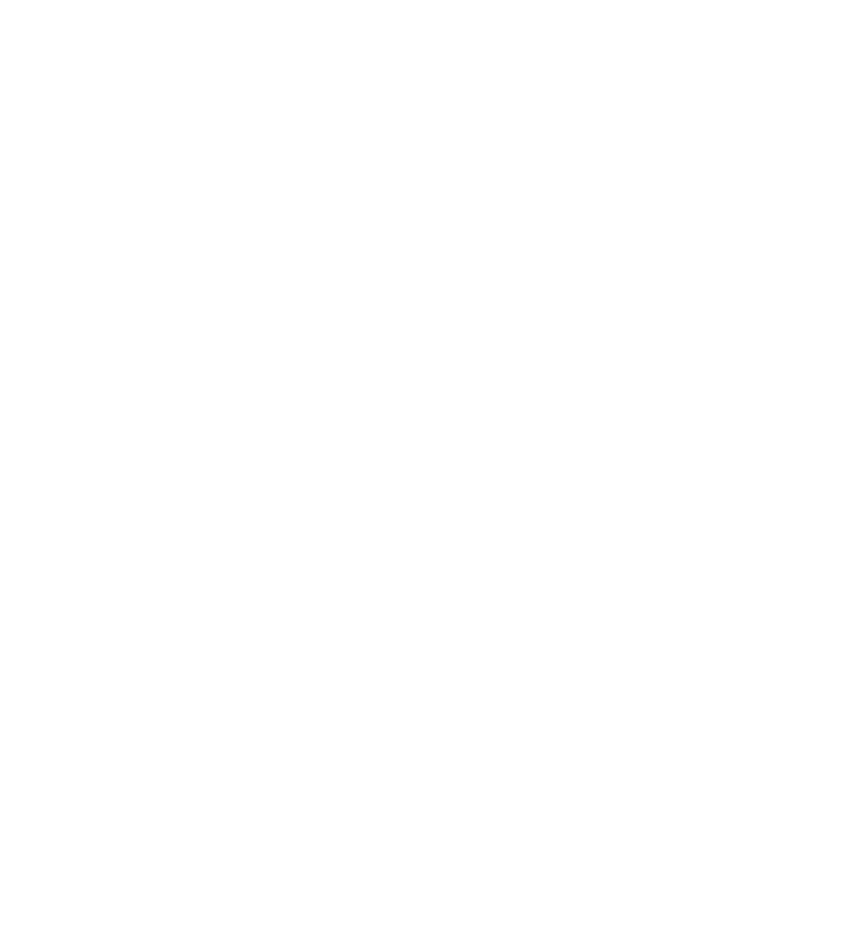
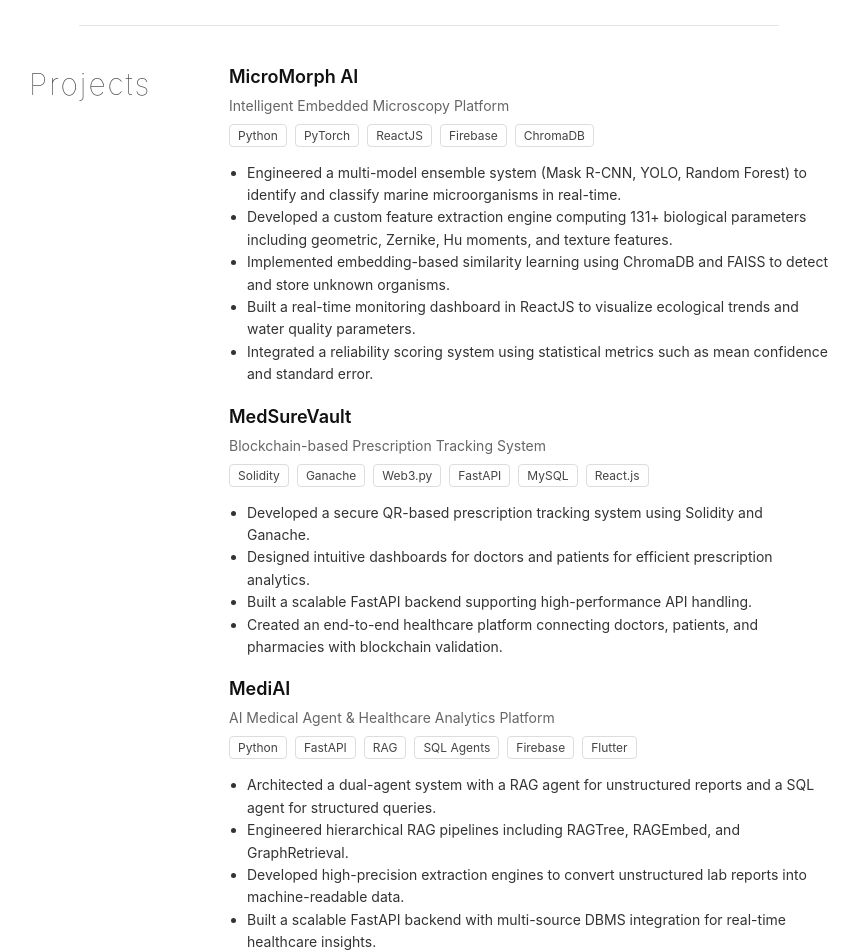
Before and after one commit to the-madhankumar/the-madhankumar.github.io, a React (Create React App) app: page / in a window 1280 px wide. Shown: the part 780-1732 px from the top of the page, without its empty margins (211-1069 px from the left). Before the commit the page ends 800 px from the top, so only its background shows below. Built offline with nearby package versions, Linux system fonts and the light colour scheme.

Commit message:
feat: add projects section with project cards and tech stack display

```diff
--- /dev/null
+++ b/src/components/Data/Projects.js
@@ -0,0 +1,52 @@
+const projects = {
+  title: "Projects",
+  projects: [
+    {
+      title: "MicroMorph AI",
+      subtitle: "Intelligent Embedded Microscopy Platform",
+      techStack: ["Python", "PyTorch", "ReactJS", "Firebase", "ChromaDB"],
+      description: [
+        "Engineered a multi-model ensemble system (Mask R-CNN, YOLO, Random Forest) to identify and classify marine microorganisms in real-time.",
+        "Developed a custom feature extraction engine computing 131+ biological parameters including geometric, Zernike, Hu moments, and texture features.",
+        "Implemented embedding-based similarity learning using ChromaDB and FAISS to detect and store unknown organisms.",
+        "Built a real-time monitoring dashboard in ReactJS to visualize ecological trends and water quality parameters.",
+        "Integrated a reliability scoring system using statistical metrics such as mean confidence and standard error."
+      ]
+    },
+    {
+      title: "MedSureVault",
+      subtitle: "Blockchain-based Prescription Tracking System",
+      techStack: ["Solidity", "Ganache", "Web3.py", "FastAPI", "MySQL", "React.js"],
+      description: [
+        "Developed a secure QR-based prescription tracking system using Solidity and Ganache.",
+        "Designed intuitive dashboards for doctors and patients for efficient prescription analytics.",
+        "Built a scalable FastAPI backend supporting high-performance API handling.",
+        "Created an end-to-end healthcare platform connecting doctors, patients, and pharmacies with blockchain validation."
+      ]
+    },
+    {
+      title: "MediAI",
+      subtitle: "AI Medical Agent & Healthcare Analytics Platform",
+      techStack: ["Python", "FastAPI", "RAG", "SQL Agents", "Firebase", "Flutter"],
+      description: [
+        "Architected a dual-agent system with a RAG agent for unstructured reports and a SQL agent for structured queries.",
+        "Engineered hierarchical RAG pipelines including RAGTree, RAGEmbed, and GraphRetrieval.",
+        "Developed high-precision extraction engines to convert unstructured lab reports into machine-readable data.",
+        "Built a scalable FastAPI backend with multi-source DBMS integration for real-time healthcare insights."
+      ]
+    },
+    {
+      title: "CCSL",
+      subtitle: "Cricket Card Strategy League",
+      techStack: ["Python", "Q-learning", "Flutter", "Dart"],
+      description: [
+        "Developed a Q-learning based AI using the Bellman equation for adaptive strategies.",
+        "Engineered a memory-efficient Q-table with 1,364 state-action pairs.",
+        "Built a deterministic rule engine in Flutter for game logic including overs and innings.",
+        "Optimized for offline-first gameplay with fast inference and smooth animations."
+      ]
+    }
+  ]
+};
+
+export default projects;
--- a/src/components/Home/index.css
+++ b/src/components/Home/index.css
@@ -79,7 +79,9 @@
 
 .title{
   font-size: 30px;
-  font-weight: 50;
+  font-weight: 100;
+  letter-spacing: 2px;
+  color: #444;
 }
 
 .description{
@@ -91,15 +93,11 @@
 
 /* Second Section */
 
-/* SKILLS */
-
 .skills-container{
   display: flex;
   flex-direction: column;
   gap: 18px;
 }
-
-/* SKILL CATEGORY */
 
 .skill-category{
   display: flex;
@@ -112,8 +110,6 @@
   margin-right: 6px;
 }
 
-/* SKILL BADGES */
-
 .skill-item{
   padding: 4px 10px;
   border: 1px solid #ddd;
@@ -121,3 +117,52 @@
   font-size: 14px;
   color: #333;
 }
+
+/* Projects */
+
+.project-card{
+  display: flex;
+  flex-direction: column;
+  gap: 10px;
+  padding-bottom: 20px;
+}
+
+.project-card:last-child{
+  border-bottom: none;
+}
+
+.project-card h2{
+  font-size: 18px;
+  font-weight: 600;
+  color: #111;
+}
+
+.project-card p{
+  font-size: 14px;
+  color: #666;
+}
+
+.project-card div{
+  display: flex;
+  flex-wrap: wrap;
+  gap: 8px;
+}
+
+.project-card span{
+  padding: 3px 8px;
+  border: 1px solid #ddd;
+  border-radius: 4px;
+  font-size: 12px;
+  color: #444;
+}
+
+.project-card ul{
+  margin-top: 5px;
+  padding-left: 18px;
+}
+
+.project-card li{
+  font-size: 14px;
+  line-height: 1.6;
+  color: #333;
+}
--- a/src/components/Home/index.js
+++ b/src/components/Home/index.js
@@ -1,8 +1,9 @@
 import { SquareUser, Linkedin } from 'lucide-react';
-import { Divider, SkillsResolve } from '../utils/utils'
+import { Divider, SkillsResolve, ProjectsResolve } from '../utils/utils'
 
 import about from '../Data/About';
 import skills from '../Data/Skills';
+import projects from '../Data/Projects';
 import './index.css'
 
 const Home = () => {
@@ -48,6 +49,16 @@
                     ))}
                 </div>
             </div>
+
+            <Divider />
+
+            <div className='section'>
+                <div className='title'>{projects.title}</div>
+
+                <div className='skills-container'>
+                    <ProjectsResolve projects={projects.projects} />
+                </div>
+            </div>
         </div>
     )
 }
--- a/src/components/utils/utils.js
+++ b/src/components/utils/utils.js
@@ -19,3 +19,28 @@
     </div>
   )
 }
+
+export const ProjectsResolve = ({ projects }) => {
+  return (
+    <div>
+      {projects?.map((project, index) => (
+        <div key={index} className="project-card">
+          <h2>{project.title}</h2>
+          <p>{project.subtitle}</p>
+
+          <div>
+            {project.techStack?.map((tech, i) => (
+              <span key={i}>{tech} </span>
+            ))}
+          </div>
+
+          <ul>
+            {project.description?.map((point, i) => (
+              <li key={i}>{point}</li>
+            ))}
+          </ul>
+        </div>
+      ))}
+    </div>
+  );
+};
```
